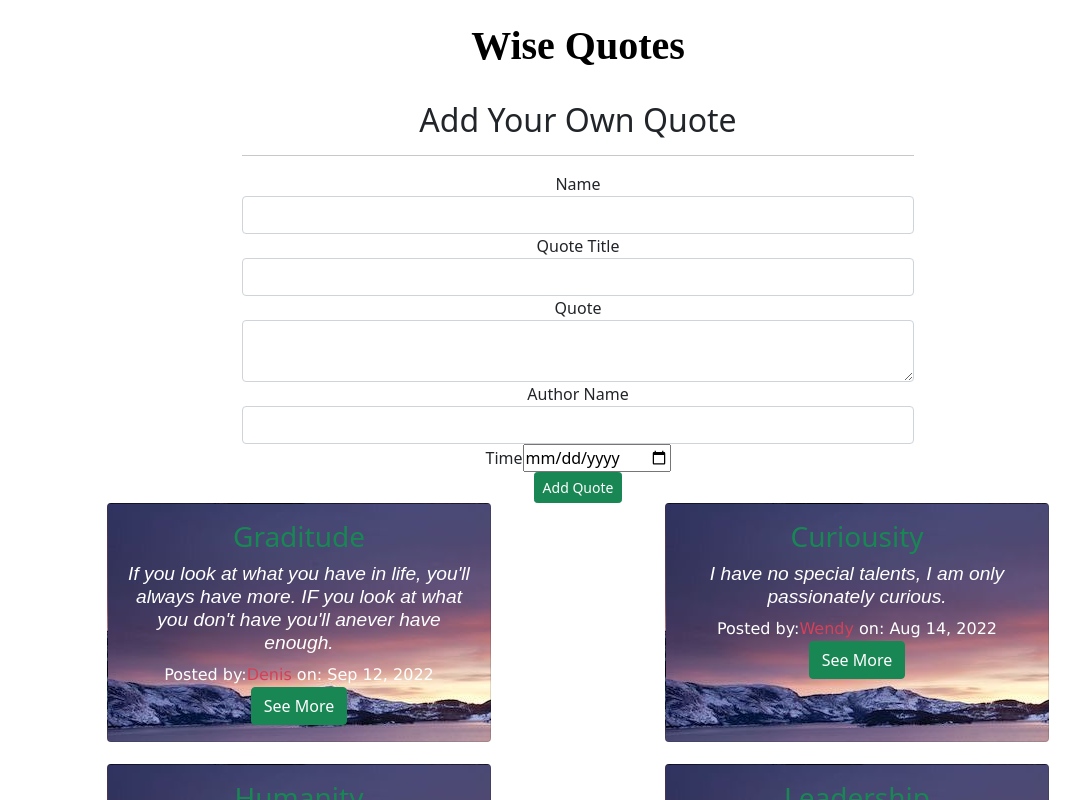
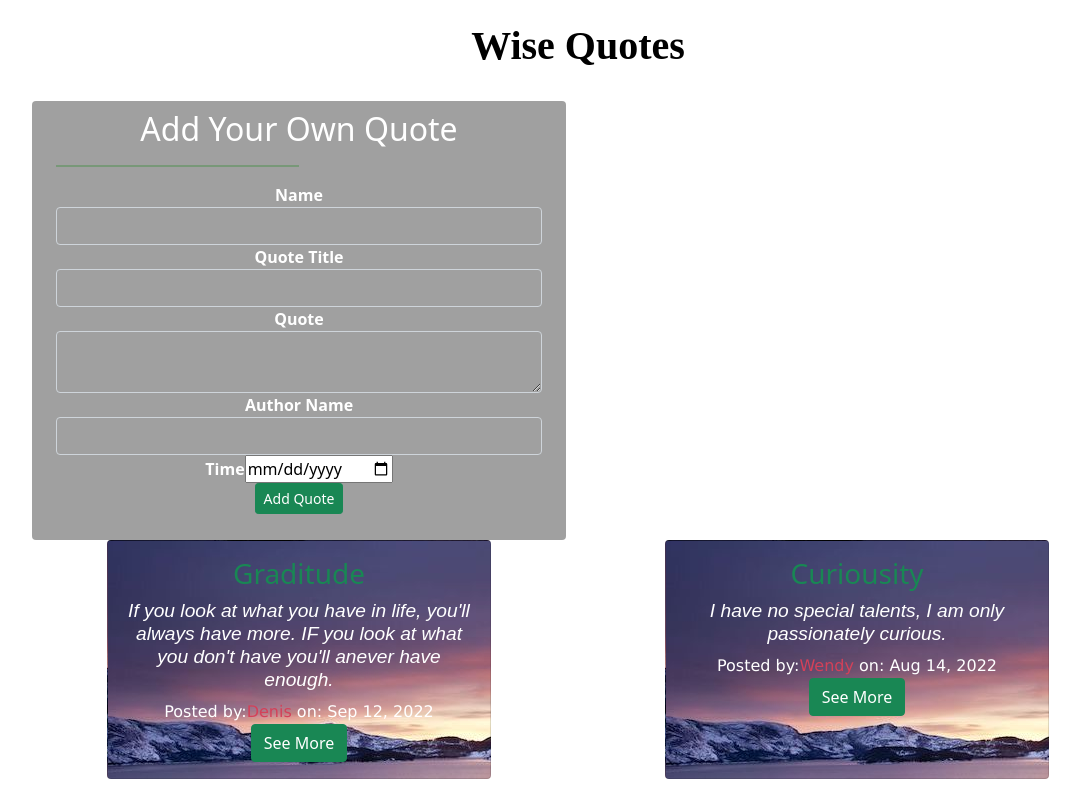
Before and after one commit to joey57/Quotes, an Angular app: page / in a window 1280 px wide. Shown: the top 800 px of the page, without its empty margins (62-1142 px from the left). Built offline with nearby package versions, Linux system fonts and the light colour scheme.

Commit message:
added functionality to add quote button

```diff
--- a/src/app/quote-form/quote-form.component.css
+++ b/src/app/quote-form/quote-form.component.css
@@ -0,0 +1,24 @@
+.form-control{
+  color: white;
+  background: transparent;
+  font-weight: 570;
+}
+label{
+  color: white;
+  font-weight: 600;
+}
+hr{
+  width: 50%;
+  height: 2px;
+  background-color: green;
+}
+.heading{
+  color: white;
+  text-align: center;
+  padding-top: 2%;
+}
+.container-fluid{
+  background-color: rgba(0, 0, 0, 0.374);
+  border-radius: 4px;
+  padding-bottom: 5%;
+}
--- a/src/app/quote-form/quote-form.component.html
+++ b/src/app/quote-form/quote-form.component.html
@@ -1,7 +1,7 @@
 <div class="container-fluid">
   <h2 class="heading">Add Your Own Quote</h2>
   <hr>
-  <form #quoteForm="ngForm">
+  <form (ngSubmit)="submitQuote()" #quoteForm="ngForm">
     <div class="form-group">
       <label for="name">Name</label>
       <input type="text" required class="form-control" id="name" [(ngModel)]="newQuote.name" name="name" #name="ngModel">
@@ -18,7 +18,7 @@
     </div>
     <div class="form-group">
       <label for="description">Quote</label>
-      <textarea class="form-control" id="quote" row="4" [(ngModel)]="newQuote.quote" name="quote" #quote="ngModel" required></textarea>
+      <textarea class="form-control" id="quote" row="3" [(ngModel)]="newQuote.quote" name="quote" #quote="ngModel" required></textarea>
       <div [hidden]="quote.valid || quote.pristine" class="alert alert-danger">
         <p>Description is required</p>
         </div>
--- a/src/app/quote-form/quote-form.component.ts
+++ b/src/app/quote-form/quote-form.component.ts
@@ -1,4 +1,4 @@
-import { Component, OnInit } from '@angular/core';
+import { Component, OnInit,Output, EventEmitter } from '@angular/core';
 import { Quote } from '../quote';
 
 @Component({
@@ -9,6 +9,10 @@ import { Quote } from '../quote';
 export class QuoteFormComponent implements OnInit {
 
   newQuote = new Quote(0, " ", " "," ", " ",new Date(),0,0);
+  @Output() addQuote = new EventEmitter<Quote>();
+  submitQuote(){
+    this.addQuote.emit(this.newQuote);
+  }
   constructor() { }
 
   ngOnInit(): void {
--- a/src/app/quote/quote.component.html
+++ b/src/app/quote/quote.component.html
@@ -2,9 +2,8 @@
   <h1> {{ title | titlecase}}</h1>
   <div class="container">
     <div class="row">
-      <div class="col-sm-2"></div>
-      <div class="col-sm-8">
-        <app-quote-form></app-quote-form>
+      <div class="col-md-6">
+        <app-quote-form (addQuote)="addNewQuote($event)"></app-quote-form>
       </div>
     </div>
   </div>
--- a/src/app/quote/quote.component.ts
+++ b/src/app/quote/quote.component.ts
@@ -30,6 +30,13 @@ export class QuoteComponent implements OnInit {
     this.quotes[index].showInfo = !this.quotes[index].showInfo;
   }
 
+  addNewQuote(quote){
+    let quotelength = this.quotes.length;
+    quote.id =quotelength+1;
+    quote.datePosted = new Date(quote.datePosted)
+    this.quotes.push(quote)
+  }
+
   constructor() { }
 
   ngOnInit(): void {
```
